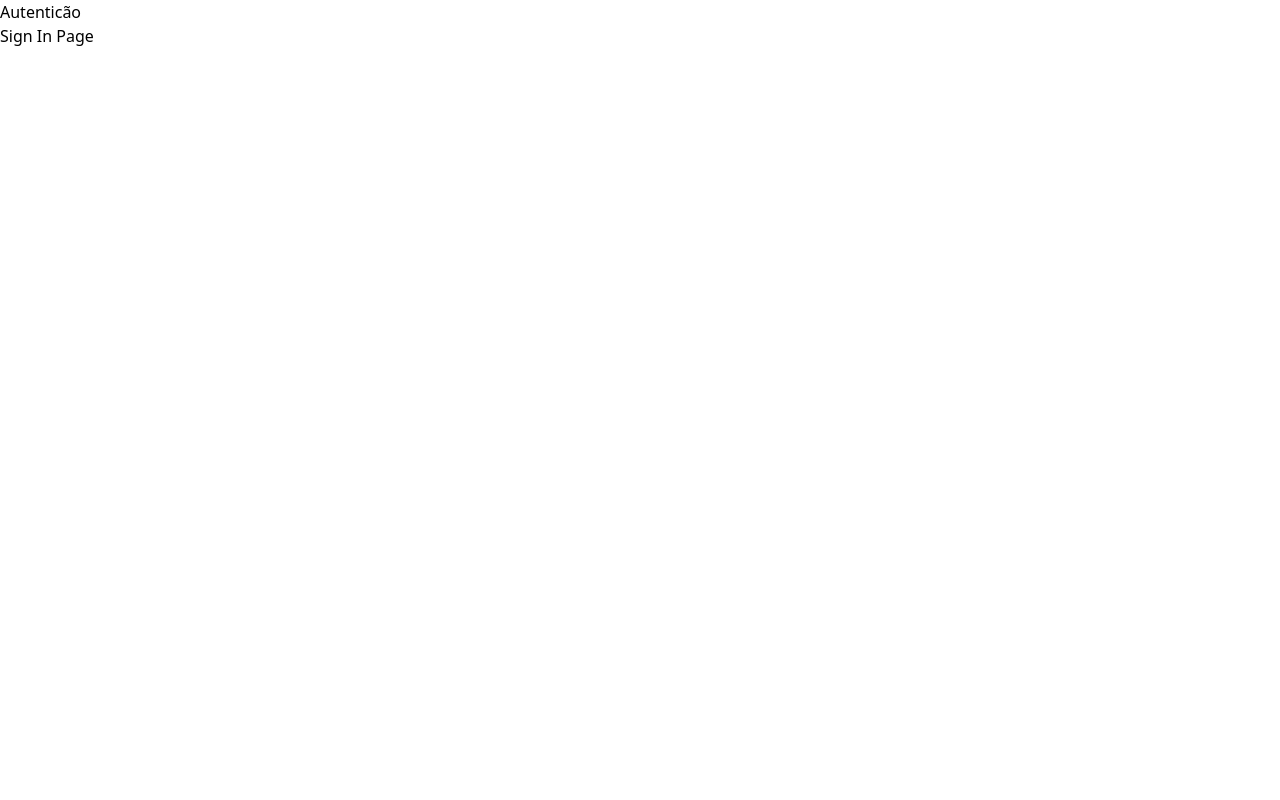
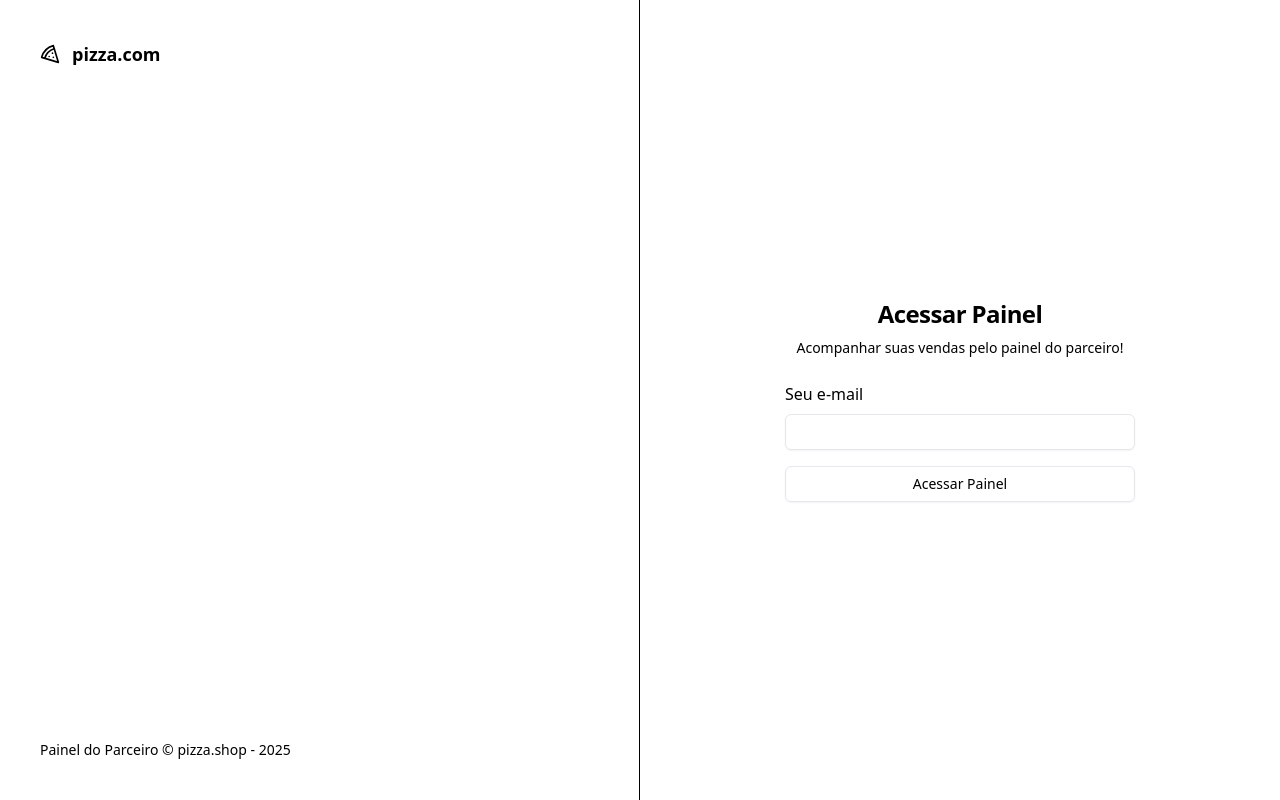
Before and after one commit to HenriqueMart/Pizza_Shop, a React (Vite) app: page /sign-in in a window 1280 px wide. Built offline with nearby package versions, Linux system fonts and the light colour scheme.

Commit message:
Add: construct Page de Sign-in

```diff
--- a/package.json
+++ b/package.json
@@ -11,6 +11,7 @@
     "preview": "vite preview"
   },
   "dependencies": {
+    "@radix-ui/react-label": "^2.1.8",
     "@radix-ui/react-slot": "^1.0.2",
     "class-variance-authority": "^0.7.0",
     "clsx": "^2.0.0",
--- a/src/components/page/_layouts/auth.tsx
+++ b/src/components/page/_layouts/auth.tsx
@@ -1,11 +1,23 @@
 import { Outlet } from "react-router-dom"; //Elemento que vai ser renderizado de cada página.
+import {Pizza} from "lucide-react";
+
 
 export function AuthLayout(){
     return (
-        <div>
-            <h1>Autenticão</h1>
-            <div>
-                <Outlet/>
+        <div className=" grid min-h-screen grid-cols-2 ">
+            <div className="h-full border-r border-foreground/5 bg-muted p-10 text-muted-foreground flex flex-col justify-between">
+                <div className="flex items-center gap-3 text-lg font-medium text-foreground">
+                    <Pizza className="h-5 w-5 " />
+                    <span className="font-semibold">pizza.com</span>
+                </div>
+
+                <footer className="text-sm">
+                    Painel do Parceiro &copy; pizza.shop - {new Date().getFullYear()}
+                </footer>
+
+            </div>
+            <div className="flex flex-col justify-center items-center">
+                <Outlet />
             </div>
         </div>
     )
--- a/src/components/page/auth/sign-in.tsx
+++ b/src/components/page/auth/sign-in.tsx
@@ -1,10 +1,32 @@
+import { Button } from "@/components/ui/button";
+import { Input } from "@/components/ui/input";
 import { Helmet } from "react-helmet-async"
 
 export function SignIn(){
     return (
         <>
             <Helmet title="Login" />
-            <div>Sign In Page</div>
+            <div className="p-8">
+                <div className="flex w-[350px] flex-col justify-center gap-6">
+                    <div className="flex flex-col gap-2 text-center">
+                        <h1 className="text-2xl font-semibold tracking-tight text-center"> {/*tracking-tight - alinhamento das letras */}
+                            Acessar Painel
+                    </h1>
+                    <p className="text-sm text-muted-foreground">
+                        Acompanhar suas vendas pelo painel do parceiro!
+                    </p>
+                    </div>
+                   <form className="space-y-4">
+                        <div className="space-y-2">
+                            <label htmlFor="email">Seu e-mail</label>
+                            <Input id="email" type="email" />
+                        </div>
+
+                        <Button variant="outline" className="w-full" type="submit">Acessar Painel</Button>
+                   </form>
+
+                </div>
+            </div>
         </>
     );
 }
--- /dev/null
+++ b/src/components/ui/input.tsx
@@ -0,0 +1,22 @@
+import * as React from "react"
+
+import { cn } from "@/lib/utils"
+
+const Input = React.forwardRef<HTMLInputElement, React.ComponentProps<"input">>(
+  ({ className, type, ...props }, ref) => {
+    return (
+      <input
+        type={type}
+        className={cn(
+          "flex h-9 w-full rounded-md border border-input bg-transparent px-3 py-1 text-base shadow-sm transition-colors file:border-0 file:bg-transparent file:text-sm file:font-medium file:text-foreground placeholder:text-muted-foreground focus-visible:outline-none focus-visible:ring-1 focus-visible:ring-ring disabled:cursor-not-allowed disabled:opacity-50 md:text-sm",
+          className
+        )}
+        ref={ref}
+        {...props}
+      />
+    )
+  }
+)
+Input.displayName = "Input"
+
+export { Input }
--- /dev/null
+++ b/src/components/ui/label.tsx
@@ -0,0 +1,24 @@
+import * as React from "react"
+import * as LabelPrimitive from "@radix-ui/react-label"
+import { cva, type VariantProps } from "class-variance-authority"
+
+import { cn } from "@/lib/utils"
+
+const labelVariants = cva(
+  "text-sm font-medium leading-none peer-disabled:cursor-not-allowed peer-disabled:opacity-70"
+)
+
+const Label = React.forwardRef<
+  React.ElementRef<typeof LabelPrimitive.Root>,
+  React.ComponentPropsWithoutRef<typeof LabelPrimitive.Root> &
+    VariantProps<typeof labelVariants>
+>(({ className, ...props }, ref) => (
+  <LabelPrimitive.Root
+    ref={ref}
+    className={cn(labelVariants(), className)}
+    {...props}
+  />
+))
+Label.displayName = LabelPrimitive.Root.displayName
+
+export { Label }
--- a/src/global.css
+++ b/src/global.css
@@ -111,11 +111,60 @@
   --sidebar-ring: oklch(0.556 0 0);
 }
 
+
 @layer base {
-  * {
-    @apply border-border outline-ring/50;
+  :root {
+    --background: 0 0% 100%;
+    --foreground: 0 0% 3.9%;
+    --card: 0 0% 100%;
+    --card-foreground: 0 0% 3.9%;
+    --popover: 0 0% 100%;
+    --popover-foreground: 0 0% 3.9%;
+    --primary: 0 72.2% 50.6%;
+    --primary-foreground: 0 85.7% 97.3%;
+    --secondary: 0 0% 96.1%;
+    --secondary-foreground: 0 0% 9%;
+    --muted: 0 0% 96.1%;
+    --muted-foreground: 0 0% 45.1%;
+    --accent: 0 0% 96.1%;
+    --accent-foreground: 0 0% 9%;
+    --destructive: 0 84.2% 60.2%;
+    --destructive-foreground: 0 0% 98%;
+    --border: 0 0% 89.8%;
+    --input: 0 0% 89.8%;
+    --ring: 0 72.2% 50.6%;
+    --radius: 0.5rem;
+    --chart-1: 12 76% 61%;
+    --chart-2: 173 58% 39%;
+    --chart-3: 197 37% 24%;
+    --chart-4: 43 74% 66%;
+    --chart-5: 27 87% 67%;
   }
-  body {
-    @apply bg-background text-foreground;
+
+  .dark {
+    --background: 0 0% 3.9%;
+    --foreground: 0 0% 98%;
+    --card: 0 0% 3.9%;
+    --card-foreground: 0 0% 98%;
+    --popover: 0 0% 3.9%;
+    --popover-foreground: 0 0% 98%;
+    --primary: 0 72.2% 50.6%;
+    --primary-foreground: 0 85.7% 97.3%;
+    --secondary: 0 0% 14.9%;
+    --secondary-foreground: 0 0% 98%;
+    --muted: 0 0% 14.9%;
+    --muted-foreground: 0 0% 63.9%;
+    --accent: 0 0% 14.9%;
+    --accent-foreground: 0 0% 98%;
+    --destructive: 0 62.8% 30.6%;
+    --destructive-foreground: 0 0% 98%;
+    --border: 0 0% 14.9%;
+    --input: 0 0% 14.9%;
+    --ring: 0 72.2% 50.6%;
+    --chart-1: 220 70% 50%;
+    --chart-2: 160 60% 45%;
+    --chart-3: 30 80% 55%;
+    --chart-4: 280 65% 60%;
+    --chart-5: 340 75% 55%;
   }
 }
--- a/tailwind.config.js
+++ b/tailwind.config.js
@@ -1,16 +1,42 @@
 /** @type {import('tailwindcss').Config} */
 export default {
-  content: ['./src/**/*.{js,jsx,ts,tsx}'],
+  darkMode: ["class"],
+  content: [
+    "./index.html",
+    "./src/**/*.{js,ts,jsx,tsx}",
+  ],
   theme: {
     extend: {
       colors: {
-        border: "hsl(var(--border))",
-        input: "hsl(var(--input))",
-        ring: "hsl(var(--ring))",
         background: "hsl(var(--background))",
         foreground: "hsl(var(--foreground))",
-      },
+
+        primary: {
+          DEFAULT: "hsl(var(--primary))",
+          foreground: "hsl(var(--primary-foreground))",
+        },
+        secondary: {
+          DEFAULT: "hsl(var(--secondary))",
+          foreground: "hsl(var(--secondary-foreground))",
+        },
+        destructive: {
+          DEFAULT: "hsl(var(--destructive))",
+          foreground: "hsl(var(--destructive-foreground))",
+        },
+        muted: {
+          DEFAULT: "hsl(var(--muted))",
+          foreground: "hsl(var(--muted-foreground))",
+        },
+        accent: {
+          DEFAULT: "hsl(var(--accent))",
+          foreground: "hsl(var(--accent-foreground))",
+        },
+        card: {
+          DEFAULT: "hsl(var(--card))",
+          foreground: "hsl(var(--card-foreground))",
+        },
+      }
     },
   },
   plugins: [],
-}
+};
```
Also changed, not shown: 1 other file (tests, documents, lock files or other folders).
